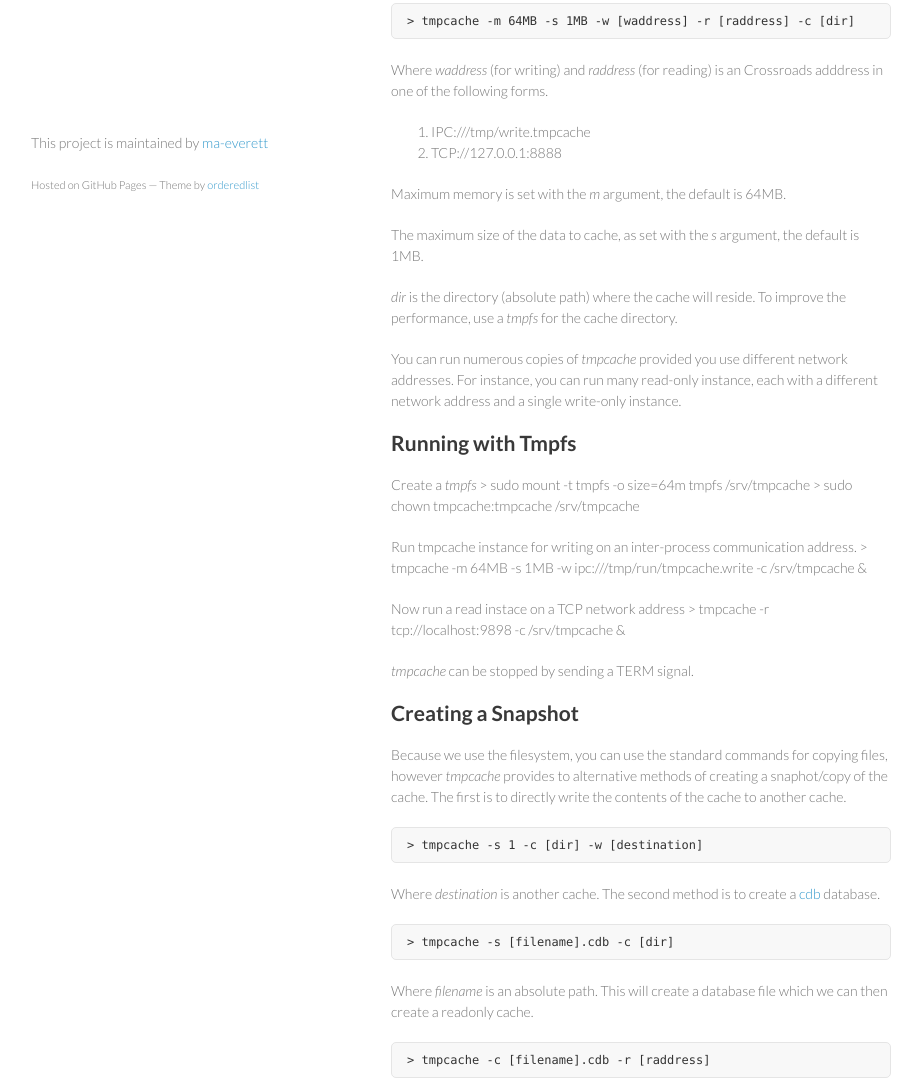
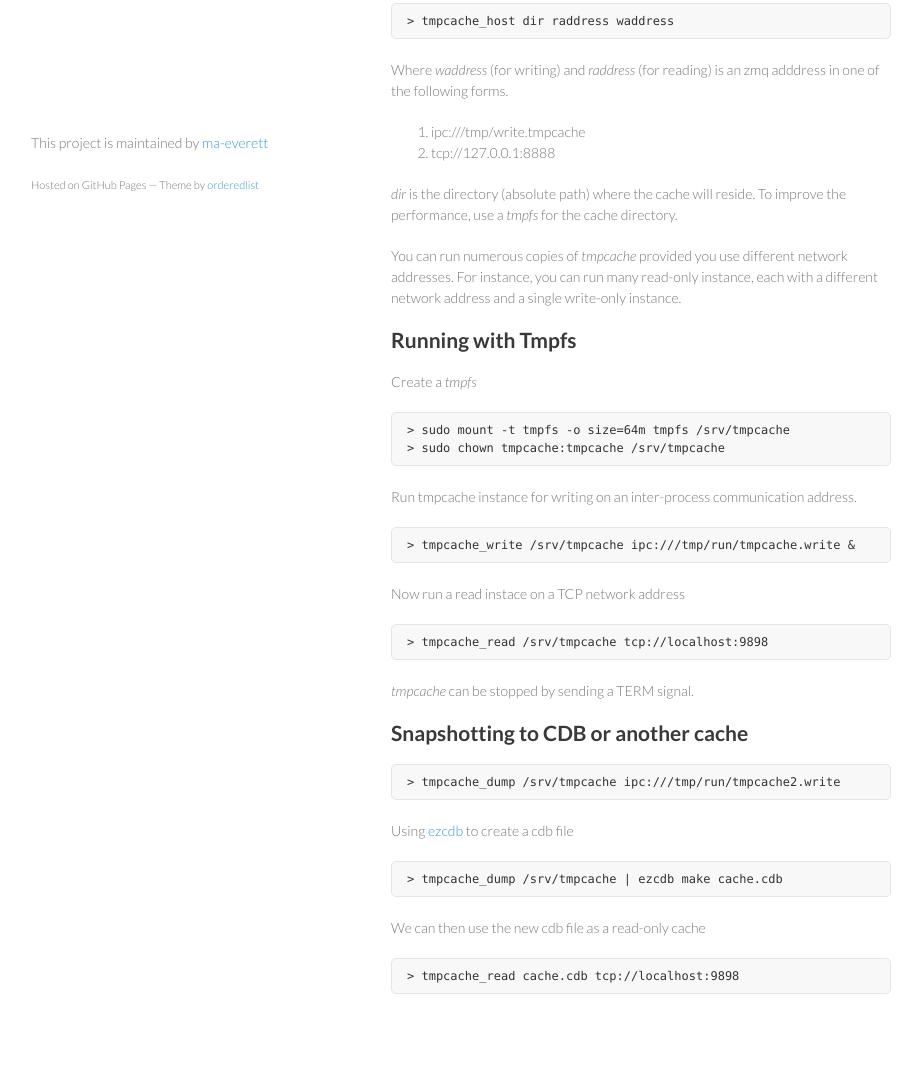
Before and after one commit to ma-everett/tmpcache, a plain HTML site: page index.html in a window 1280 px wide. Shown: the part 536-1617 px from the top of the page, without its empty margins (179-1101 px from the left). Drawn offline with Linux system fonts and the light colour scheme.

Commit message:
Create gh-pages branch via GitHub

```diff
--- a/index.html
+++ b/index.html
@@ -33,7 +33,7 @@
 <h2>version 0 | A Work in Progress</h2>
 
 <p>In memory temporary cache written in C with
-<a href="http://www.crossroads.io">Crossroads I/O library</a> providing the network
+<a href="http://www.zeromq.org">ZeroMQ</a> providing the network
 interface, for GNU/Linux.</p>
 
 <p>This is by no means a finished production ready solution for caching data,
@@ -41,7 +41,7 @@ there is much still to do. </p>
 
 <h2>Build and Install</h2>
 
-<p>You will need <a href="http://www.crossroads.io">Crossroads I/O library</a> installed.
+<p>You will need <a href="http://www.zeromq.org">ZeroMQ</a> 3.x installed.
 Optionally you may want <a href="http://www.corpit.ru/mjt/tinycdb.html">Tiny CDB library</a> installed for snapshotting. </p>
 
 <pre><code>&gt; ./configure
@@ -52,59 +52,53 @@ Optionally you may want <a href="http://www.corpit.ru/mjt/tinycdb.html">Tiny CDB
 
 <h2>Running</h2>
 
-<pre><code>&gt; tmpcache -m 64MB -s 1MB -w [waddress] -r [raddress] -c [dir]
+<pre><code>&gt; tmpcache_host dir raddress waddress
 </code></pre>
 
 <p>Where <em>waddress</em> (for writing) and <em>raddress</em> (for reading) is
-an Crossroads adddress in one of the following forms.</p>
+an zmq adddress in one of the following forms.</p>
 
 <ol>
-<li>IPC:///tmp/write.tmpcache</li>
-<li>TCP://127.0.0.1:8888 </li>
-</ol><p>Maximum memory is set with the <em>m</em> argument, the default is 64MB. </p>
-
-<p>The maximum size of the data to cache, as set with the <em>s</em> argument, the
-default is 1MB. </p>
-
-<p><em>dir</em> is the directory (absolute path) where the cache will reside. To
+<li>ipc:///tmp/write.tmpcache</li>
+<li>tcp://127.0.0.1:8888 </li>
+</ol><p><em>dir</em> is the directory (absolute path) where the cache will reside. To
 improve the performance, use a <em>tmpfs</em> for the cache directory. </p>
 
 <p>You can run numerous copies of <em>tmpcache</em> provided you use different network addresses. For instance, you can run many read-only instance, each with a different network address and a single write-only instance. </p>
 
 <h2>Running with Tmpfs</h2>
 
-<p>Create a <em>tmpfs</em>
-    &gt; sudo mount -t tmpfs -o size=64m tmpfs /srv/tmpcache
-    &gt; sudo chown tmpcache:tmpcache /srv/tmpcache</p>
+<p>Create a <em>tmpfs</em> </p>
 
-<p>Run tmpcache instance for writing on an inter-process communication address.
-    &gt; tmpcache -m 64MB -s 1MB -w ipc:///tmp/run/tmpcache.write -c /srv/tmpcache &amp;</p>
+<pre><code>&gt; sudo mount -t tmpfs -o size=64m tmpfs /srv/tmpcache
+&gt; sudo chown tmpcache:tmpcache /srv/tmpcache
+</code></pre>
 
-<p>Now run a read instace on a TCP network address
-    &gt; tmpcache -r tcp://localhost:9898 -c /srv/tmpcache &amp;</p>
+<p>Run tmpcache instance for writing on an inter-process communication address.</p>
+
+<pre><code>&gt; tmpcache_write /srv/tmpcache ipc:///tmp/run/tmpcache.write &amp;
+</code></pre>
+
+<p>Now run a read instace on a TCP network address</p>
+
+<pre><code>&gt; tmpcache_read /srv/tmpcache tcp://localhost:9898
+</code></pre>
 
 <p><em>tmpcache</em> can be stopped by sending a TERM signal. </p>
 
-<h2>Creating a Snapshot</h2>
+<h2>Snapshotting to CDB or another cache</h2>
 
-<p>Because we use the filesystem, you can use the standard commands for copying
-files, however <em>tmpcache</em> provides to alternative methods of creating a
-snaphot/copy of the cache. The first is to directly write the contents of
-the cache to another cache.</p>
-
-<pre><code>&gt; tmpcache -s 1 -c [dir] -w [destination]
+<pre><code>&gt; tmpcache_dump /srv/tmpcache ipc:///tmp/run/tmpcache2.write
 </code></pre>
 
-<p>Where <em>destination</em> is another cache. The second method is to create a
-<a href="http://www.corpit.ru/mjt/tinycdb.html#intro">cdb</a> database.</p>
+<p>Using <a href="http://b0llix.net/ezcdb/">ezcdb</a> to create a cdb file</p>
 
-<pre><code>&gt; tmpcache -s [filename].cdb -c [dir]
+<pre><code>&gt; tmpcache_dump /srv/tmpcache | ezcdb make cache.cdb
 </code></pre>
 
-<p>Where <em>filename</em> is an absolute path. This will create a database file which
-we can then create a readonly cache. </p>
+<p>We can then use the new cdb file as a read-only cache</p>
 
-<pre><code>&gt; tmpcache -c [filename].cdb -r [raddress]
+<pre><code>&gt; tmpcache_read cache.cdb tcp://localhost:9898
 </code></pre>
       </section>
       <footer>
```
Also changed, not shown: params.json (+1 -1 lines).
